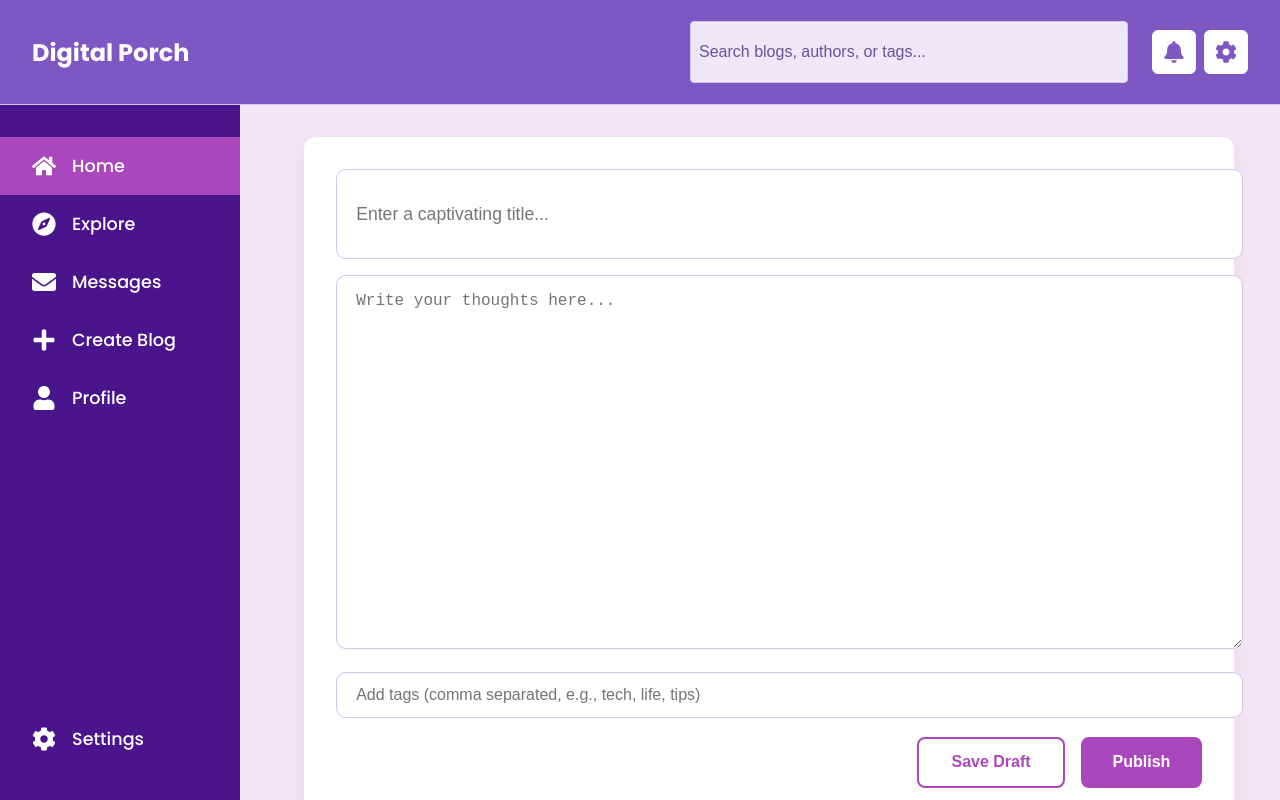
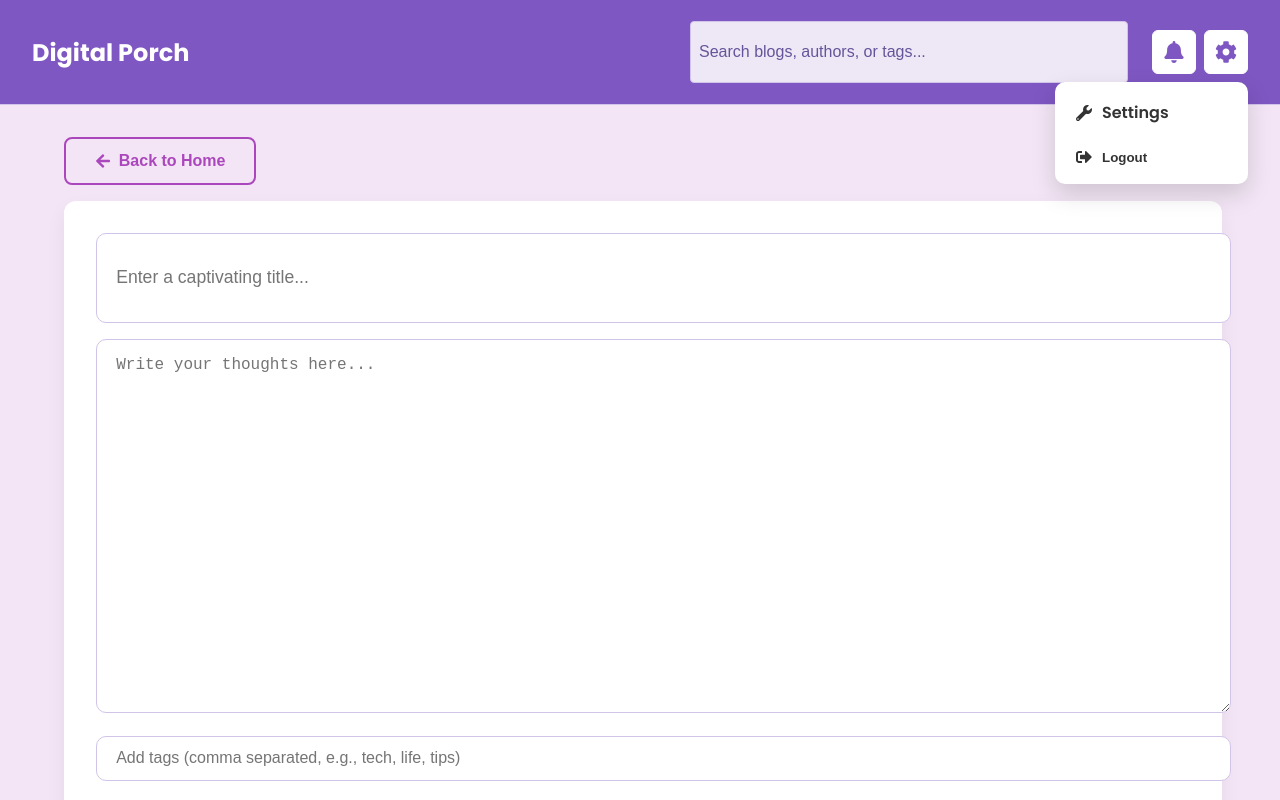
Before and after one commit to lohitaksha06/Digital-porch, a React (Vite) app in the folder frontend/: page /newblog in a window 1280 px wide. Both pictures are taken after a click on the button 1226 px from the left and 52 px from the top of the page. Built offline with nearby package versions, Linux system fonts and the light colour scheme.

Commit message:
got some components working and edited

```diff
--- a/frontend/src/components/Navbar.tsx
+++ b/frontend/src/components/Navbar.tsx
@@ -1,8 +1,29 @@
-import React from 'react';
-import { FaCog, FaBell } from 'react-icons/fa';
+import React, { useEffect, useRef, useState } from 'react';
+import { FaCog, FaBell, FaSignOutAlt, FaWrench } from 'react-icons/fa';
+import { Link, useNavigate } from 'react-router-dom';
 import '../styles/main.css';
 
 const Navbar: React.FC = () => {
+  const [open, setOpen] = useState(false);
+  const menuRef = useRef<HTMLDivElement | null>(null);
+  const navigate = useNavigate();
+
+  useEffect(() => {
+    const onClick = (e: MouseEvent) => {
+      if (menuRef.current && !menuRef.current.contains(e.target as Node)) {
+        setOpen(false);
+      }
+    };
+    document.addEventListener('click', onClick);
+    return () => document.removeEventListener('click', onClick);
+  }, []);
+
+  const logout = () => {
+    // TODO: clear auth when backend is ready
+    setOpen(false);
+    navigate('/login');
+  };
+
   return (
     <nav className="navbar">
       <div className="navbar-brand">
@@ -13,9 +34,23 @@ const Navbar: React.FC = () => {
         <button className="icon-button" aria-label="Notifications">
           <FaBell />
         </button>
-        <button className="icon-button" aria-label="Settings">
-          <FaCog />
-        </button>
+        <div className="menu-wrapper" ref={menuRef}>
+          <button className="icon-button" aria-label="Settings" onClick={() => setOpen((v) => !v)}>
+            <FaCog />
+          </button>
+          {open && (
+            <div className="dropdown">
+              <Link className="dropdown-item" to="/settings" onClick={() => setOpen(false)}>
+                <FaWrench />
+                <span>Settings</span>
+              </Link>
+              <button className="dropdown-item" onClick={logout}>
+                <FaSignOutAlt />
+                <span>Logout</span>
+              </button>
+            </div>
+          )}
+        </div>
       </div>
     </nav>
   );
--- a/frontend/src/main.tsx
+++ b/frontend/src/main.tsx
@@ -6,6 +6,7 @@ import LoginPage from './pages/login/page';
 import SignupPage from './pages/signup/page';
 import DashboardPage from './pages/dashboard/page';
 import NewBlogPage from './pages/newblog/page';
+import SettingsPage from './pages/settings/page';
 import './styles/main.css';
 
 const router = createBrowserRouter([
@@ -29,6 +30,10 @@ const router = createBrowserRouter([
     path: '/newblog',
     element: <NewBlogPage />,
   },
+  {
+    path: '/settings',
+    element: <SettingsPage />,
+  },
 ]);
 
 ReactDOM.createRoot(document.getElementById('root')!).render(
--- a/frontend/src/pages/newblog/page.tsx
+++ b/frontend/src/pages/newblog/page.tsx
@@ -1,19 +1,26 @@
 import React, { useState } from 'react';
+import { useNavigate } from 'react-router-dom';
+import { FaArrowLeft } from 'react-icons/fa';
 import Navbar from '../../components/Navbar';
-import Sidebar from '../../components/Sidebar';
+import Button from '../../components/Button';
 import '../../styles/main.css';
 
 const NewBlogPage: React.FC = () => {
   const [title, setTitle] = useState('');
   const [content, setContent] = useState('');
   const [tags, setTags] = useState('');
+  const navigate = useNavigate();
 
   return (
     <div className="app-container">
       <Navbar />
       <div className="main-content">
-        <Sidebar />
+        {/* Sidebar removed on create page for a distraction-free editor */}
         <div className="content-area">
+          <Button variant="secondary" className="back-button" onClick={() => navigate('/')}>
+            <FaArrowLeft /> Back to Home
+          </Button>
+
           <div className="editor">
             <input
               className="editor-title"
--- /dev/null
+++ b/frontend/src/pages/settings/page.tsx
@@ -0,0 +1,21 @@
+import React from 'react';
+import Navbar from '../../components/Navbar';
+import Sidebar from '../../components/Sidebar';
+import '../../styles/main.css';
+
+const SettingsPage: React.FC = () => {
+  return (
+    <div className="app-container">
+      <Navbar />
+      <div className="main-content">
+        <Sidebar />
+        <div className="content-area">
+          <h1>Settings</h1>
+          <p className="subtitle">Profile preferences and app options will live here soon.</p>
+        </div>
+      </div>
+    </div>
+  );
+};
+
+export default SettingsPage;
--- a/frontend/src/styles/main.css
+++ b/frontend/src/styles/main.css
@@ -107,6 +107,13 @@ body {
   background-color: var(--text-light);
   color: var(--navbar-bg);
 }
+
+/* Dropdown menu for navbar */
+.menu-wrapper { position: relative; display: inline-block; }
+.dropdown { position: absolute; right: 0; top: 52px; background: #fff; color: var(--text-dark); border-radius: 10px; box-shadow: 0 10px 24px rgba(0,0,0,0.15); min-width: 180px; padding: 0.4rem; z-index: 50; }
+.dropdown-item { width: 100%; display: flex; align-items: center; gap: 10px; padding: 0.75rem 0.9rem; border: none; background: transparent; color: inherit; text-decoration: none; border-radius: 8px; cursor: pointer; font-weight: 600; }
+.dropdown-item:hover { background: #f3e5f5; }
+.dropdown-item svg { font-size: 16px; }
 
 /* Main Content Layout */
 .main-content {
@@ -323,3 +330,11 @@ body {
     padding: 0.9rem 2rem;
     font-size: 1rem;
 }
+
+/* Back button styling */
+.back-button {
+    display: inline-flex;
+    align-items: center;
+    gap: 8px;
+    margin-bottom: 1rem;
+}
```
